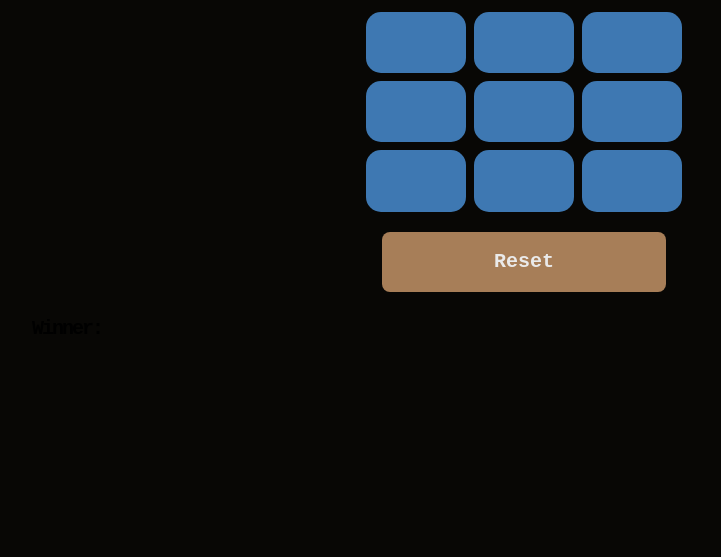
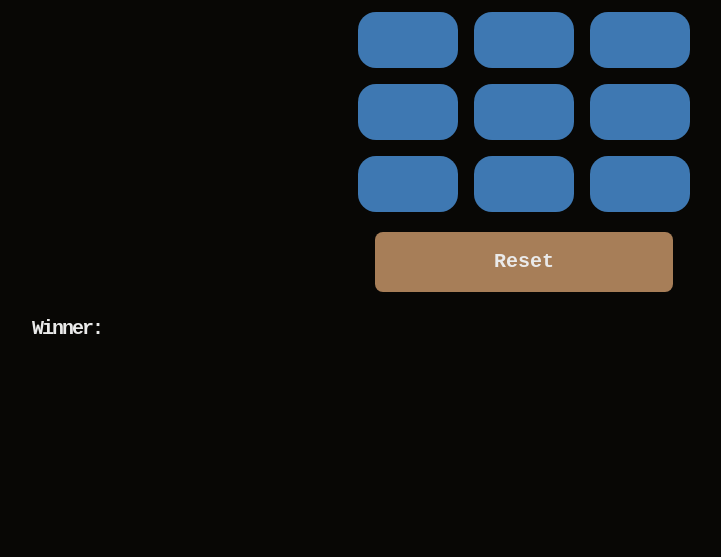
Before and after one commit to dev0xgenius/Tic-Tac-Toe, a plain HTML site: page index.html in a window 1280 px wide. Shown: the part 243-800 px from the top of the page, without its empty margins (116-837 px from the left). Drawn offline with Linux system fonts and the light colour scheme.

Commit message:
Update style.css

```diff
--- a/style.css
+++ b/style.css
@@ -35,7 +35,7 @@ section {
 #gameBox {
   display: grid;
   grid-template-columns: repeat(3, 100px);
-  gap: .5rem;
+  gap: 1rem;
   min-height: 30vh;
   width: max-content;
   height: auto;
@@ -55,7 +55,7 @@ section {
   font-size: 3em;
   font-weight: bold;
   font-family: monospace;
-  border-radius: 15px;
+  border-radius: 18px;
   color: #EAEAEA;
   background-color: #3E78B2;
   transition: 0.1s ease-in-out;
@@ -77,7 +77,7 @@ section {
   width: 80%;
   padding: 20px;
   margin: 5px auto;
-  color: black;
+  color: #EAEAEA;
   font-size: 20px;
   font-weight: bold;
   font-family: monospace;
```
